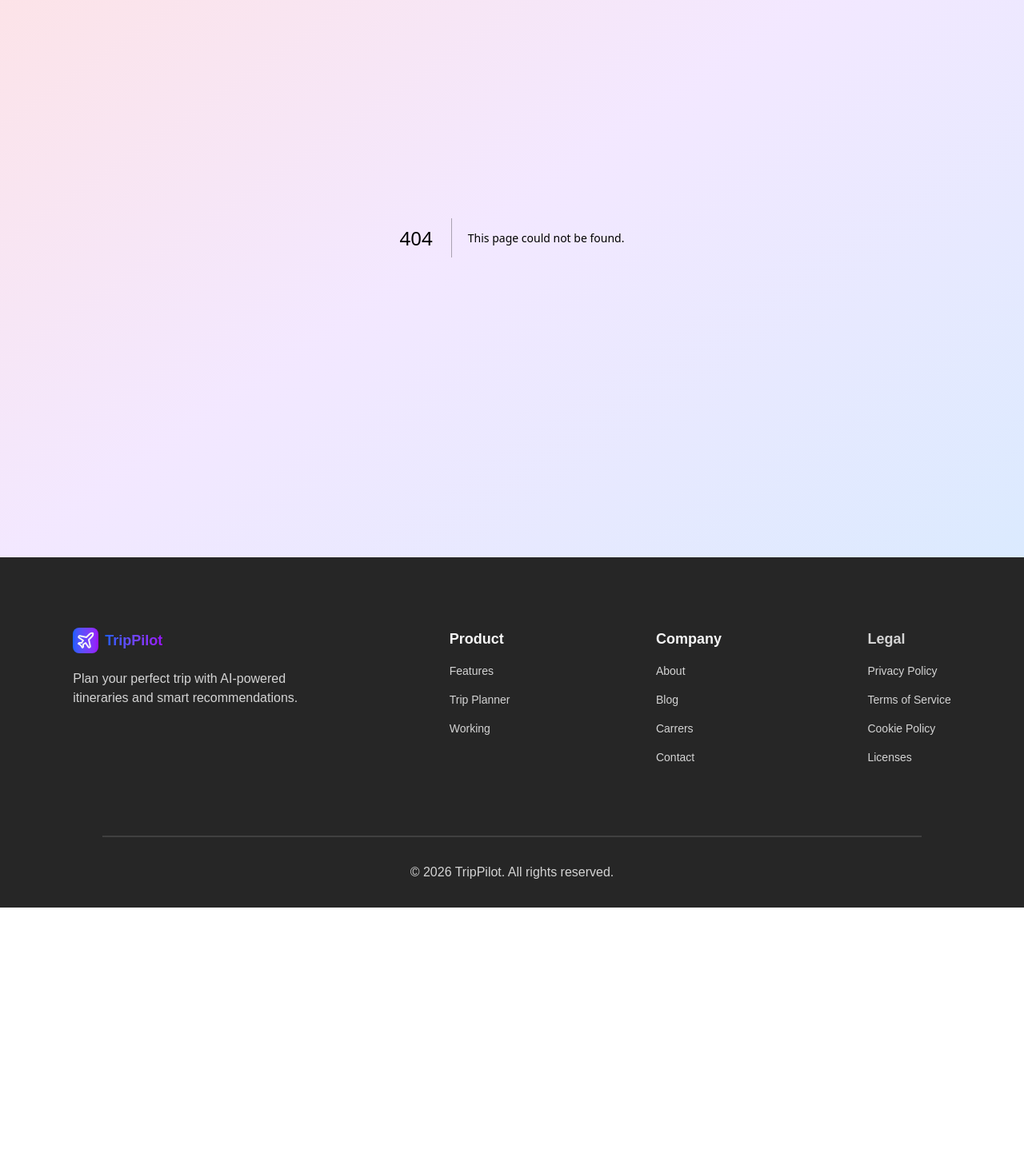
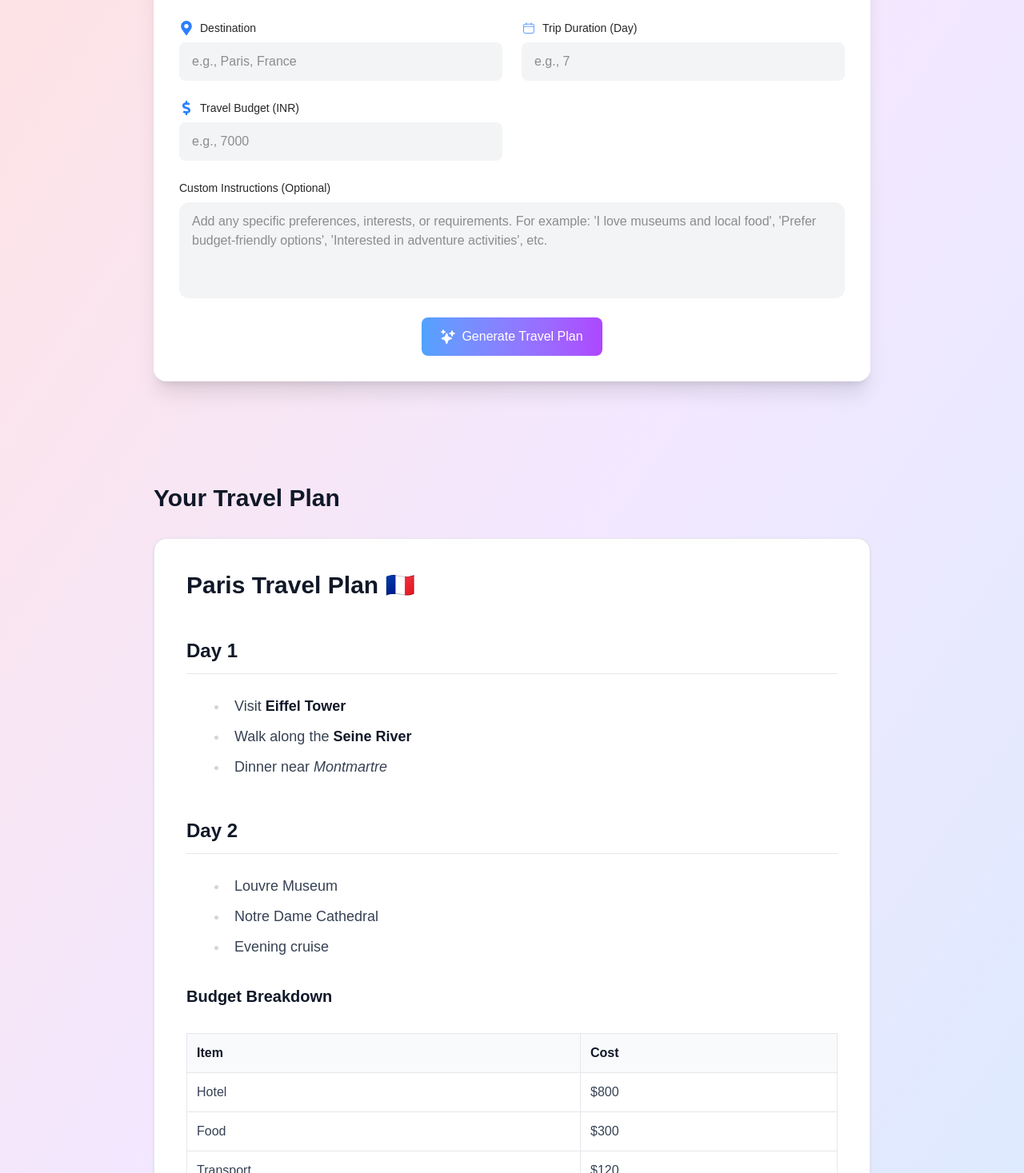
Before and after one commit to Rishabingh/trip-pilot, a Next.js app: page /planner in a window 1280 px wide. Before the commit this address had no page. Shown: the part 183-1650 px from the top of the page at 80% size. Before the commit the page ends 1318 px from the top, so only its background shows below. Built offline with nearby package versions, Linux system fonts and the light colour scheme.

Commit message:
make ui for planner page and setup react markdown

```diff
--- a/app/globals.css
+++ b/app/globals.css
@@ -1,5 +1,5 @@
 @import "tailwindcss";
-
+@plugin "@tailwindcss/typography";
 :root {
   --background: #ffffff;
   --foreground: #171717;
--- /dev/null
+++ b/app/planner/components/TravelPlanResult.tsx
@@ -0,0 +1,67 @@
+import ReactMarkdown from "react-markdown";
+import remarkGfm from "remark-gfm";
+
+const TravelPlanResult = ({ markdown }: { markdown?: string }) => {
+  if (!markdown) {
+    return (
+      <div className="w-full max-w-4xl mx-auto mt-10 p-12 rounded-2xl bg-gray-50 border border-gray-200 text-center flex flex-col items-center justify-center gap-3">
+        <h3 className="text-xl font-semibold text-gray-800">No Itinerary Yet</h3>
+        <p className="text-gray-500">
+          Your generated travel plan will appear here. Let&apos;s plan your next trip!
+        </p>
+      </div>
+    );
+  }
+
+  return (
+    <div className="w-full max-w-4xl mx-auto mt-12 mb-24 px-4 sm:px-0">
+
+      <h2 className="text-3xl font-bold mb-8 text-gray-900">
+        Your Travel Plan
+      </h2>
+
+      {/* Clean, minimalist card container */}
+      <div className="bg-white rounded-2xl shadow-sm border border-gray-200 p-6 sm:p-10">
+
+        <div
+          className="
+            prose
+            prose-lg
+            max-w-none
+
+            /* Typography Basics */
+            prose-p:text-gray-700 prose-p:leading-relaxed
+            prose-strong:text-gray-900 prose-strong:font-semibold
+            prose-a:text-blue-600 prose-a:underline hover:prose-a:text-blue-800
+
+            /* Headings - Structured for an Itinerary */
+            prose-headings:text-gray-900 prose-headings:font-bold
+            prose-h1:text-3xl prose-h1:mb-6
+            prose-h2:text-2xl prose-h2:mt-12 prose-h2:mb-6 prose-h2:border-b prose-h2:border-gray-200 prose-h2:pb-3
+            prose-h3:text-xl prose-h3:mt-8 prose-h3:mb-3
+
+            /* Lists - EXPLICITLY RESTORED FOR READABILITY */
+            prose-ul:list-disc prose-ul:ml-6 prose-ul:mt-2 prose-ul:mb-6
+            prose-ol:list-decimal prose-ol:ml-6 prose-ol:mt-2 prose-ol:mb-6
+            prose-li:text-gray-700 prose-li:my-1.5 prose-li:pl-2
+
+            /* Blockquotes for Tips/Notes */
+            prose-blockquote:border-l-4 prose-blockquote:border-gray-300 prose-blockquote:bg-gray-50 prose-blockquote:py-2 prose-blockquote:px-5 prose-blockquote:text-gray-700 prose-blockquote:not-italic prose-blockquote:rounded-r-lg
+
+            /* Tables for Budgets/Packing */
+            prose-table:w-full prose-table:my-8 prose-table:border-collapse
+            prose-th:bg-gray-50 prose-th:text-left prose-th:p-3 prose-th:border prose-th:border-gray-200 prose-th:font-semibold prose-th:text-gray-900
+            prose-td:p-3 prose-td:border prose-td:border-gray-200 prose-td:text-gray-700
+          "
+        >
+          <ReactMarkdown remarkPlugins={[remarkGfm]}>
+            {markdown}
+          </ReactMarkdown>
+        </div>
+
+      </div>
+    </div>
+  );
+};
+
+export default TravelPlanResult;
--- /dev/null
+++ b/app/planner/components/TripDetailsForm.tsx
@@ -0,0 +1,96 @@
+import { FaMapMarkerAlt } from "react-icons/fa";
+import { CiCalendar } from "react-icons/ci";
+import { FaDollarSign } from "react-icons/fa";
+import { IoSparkles } from "react-icons/io5";
+
+const TripDetailsForm = () => {
+  return (
+    <div className="py-10">
+      <div className="bg-white w-[80%] max-w-4xl shadow-xl rounded-2xl mx-auto p-8">
+
+        {/* Title */}
+        <h2 className="text-2xl font-semibold mb-6">Trip Details</h2>
+
+        <form className="flex flex-col gap-6">
+
+          {/* Grid Inputs */}
+          <div className="grid grid-cols-2 gap-6">
+
+            {/* Destination */}
+            <div className="flex flex-col gap-2">
+              <label className="flex items-center gap-2 text-sm font-medium">
+                <FaMapMarkerAlt size={18} className="text-blue-500"/>
+                Destination
+              </label>
+
+              <input
+                type="text"
+                placeholder="e.g., Paris, France"
+                className="bg-gray-100 rounded-lg px-4 py-3 outline-none focus:ring-2 focus:ring-blue-400"
+              />
+            </div>
+
+            {/* Duration */}
+            <div className="flex flex-col gap-2">
+              <label className="flex items-center gap-2 text-sm font-medium">
+                <CiCalendar size={18} className="text-blue-500"/>
+                Trip Duration (Day)
+              </label>
+
+              <input
+                type="number"
+                inputMode="numeric"
+                placeholder="e.g., 7"
+                className="bg-gray-100 rounded-lg px-4 py-3 outline-none focus:ring-2 focus:ring-blue-400"
+              />
+            </div>
+
+            {/* Budget */}
+            <div className="flex flex-col gap-2 col-span-1">
+              <label className="flex items-center gap-2 text-sm font-medium">
+                <FaDollarSign size={18} className="text-blue-500"/>
+                Travel Budget (INR)
+              </label>
+
+              <input
+                type="number"
+                inputMode="numeric"
+                placeholder="e.g., 7000"
+                className="bg-gray-100 rounded-lg px-4 py-3 outline-none focus:ring-2 focus:ring-blue-400"
+              />
+            </div>
+
+          </div>
+
+          {/* Instructions */}
+          <div className="flex flex-col gap-2">
+            <label className="text-sm font-medium">
+              Custom Instructions (Optional)
+            </label>
+
+            <textarea
+              rows={4}
+              placeholder="Add any specific preferences, interests, or requirements. For example: 'I love museums and local food', 'Prefer budget-friendly options', 'Interested in adventure activities', etc."
+              className="bg-gray-100 rounded-xl px-4 py-3 outline-none focus:ring-2 focus:ring-blue-400 resize-none"
+            />
+
+          </div>
+
+          {/* Button */}
+          <div className="flex flex-col items-center gap-2">
+            <button
+              className="flex items-center gap-2 px-6 py-3 rounded-lg text-white font-medium
+              bg-linear-to-r from-blue-400 to-purple-500 hover:opacity-90 transition"
+            >
+              <IoSparkles size={18}/>
+              Generate Travel Plan
+            </button>
+          </div>
+
+        </form>
+      </div>
+    </div>
+  );
+};
+
+export default TripDetailsForm;
--- /dev/null
+++ b/app/planner/page.tsx
@@ -0,0 +1,36 @@
+import React from "react";
+import TripDetailsForm from "./components/TripDetailsForm";
+import TravelPlanResult from "./components/TravelPlanResult";
+
+const page = () => {
+  return (
+    <div>
+      <TripDetailsForm />
+      <div className="py-10">
+        <TravelPlanResult
+          markdown={`# Paris Travel Plan 🇫🇷
+
+## Day 1
+- Visit **Eiffel Tower**
+- Walk along the **Seine River**
+- Dinner near *Montmartre*
+
+## Day 2
+- Louvre Museum
+- Notre Dame Cathedral
+- Evening cruise
+
+### Budget Breakdown
+| Item | Cost |
+|-----|-----|
+| Hotel | $800 |
+| Food | $300 |
+| Transport | $120 |
+        `}
+        />
+      </div>
+    </div>
+  );
+};
+
+export default page;
--- a/package.json
+++ b/package.json
@@ -12,10 +12,13 @@
     "next": "16.1.6",
     "react": "19.2.3",
     "react-dom": "19.2.3",
-    "react-icons": "^5.6.0"
+    "react-icons": "^5.6.0",
+    "react-markdown": "^10.1.0",
+    "remark-gfm": "^4.0.1"
   },
   "devDependencies": {
     "@tailwindcss/postcss": "^4",
+    "@tailwindcss/typography": "^0.5.19",
     "@types/node": "^20",
     "@types/react": "^19",
     "@types/react-dom": "^19",
```
Also changed, not shown: 1 other file (tests, documents, lock files or other folders).
